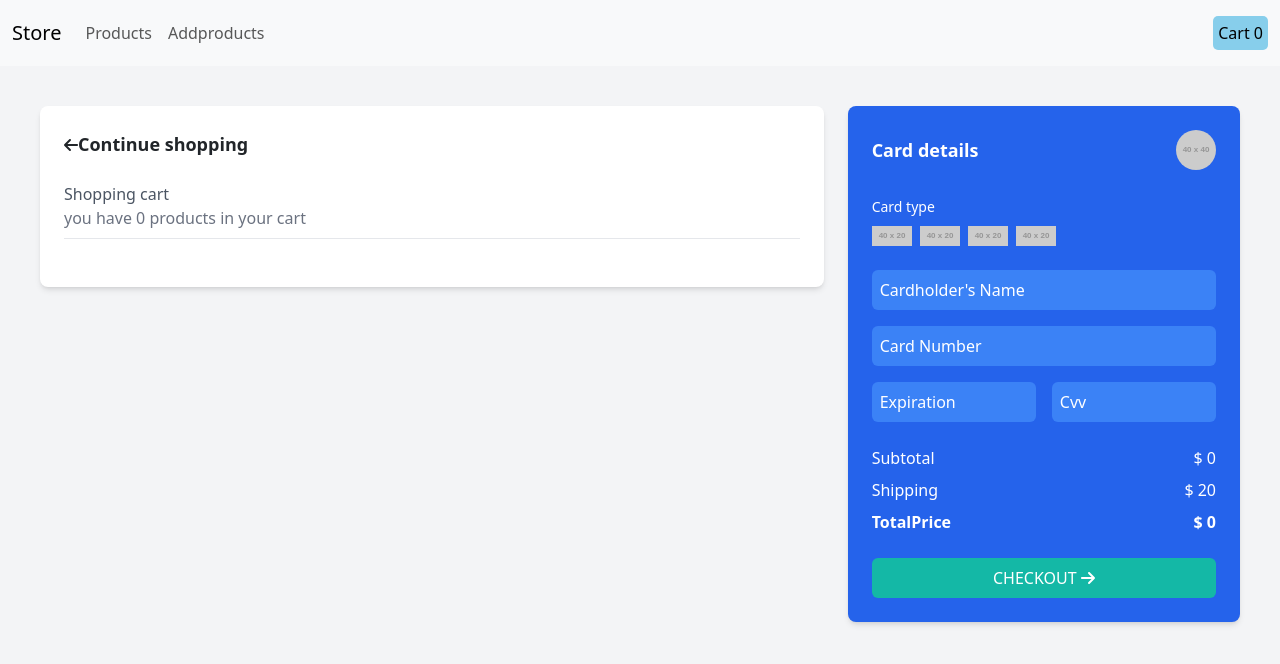
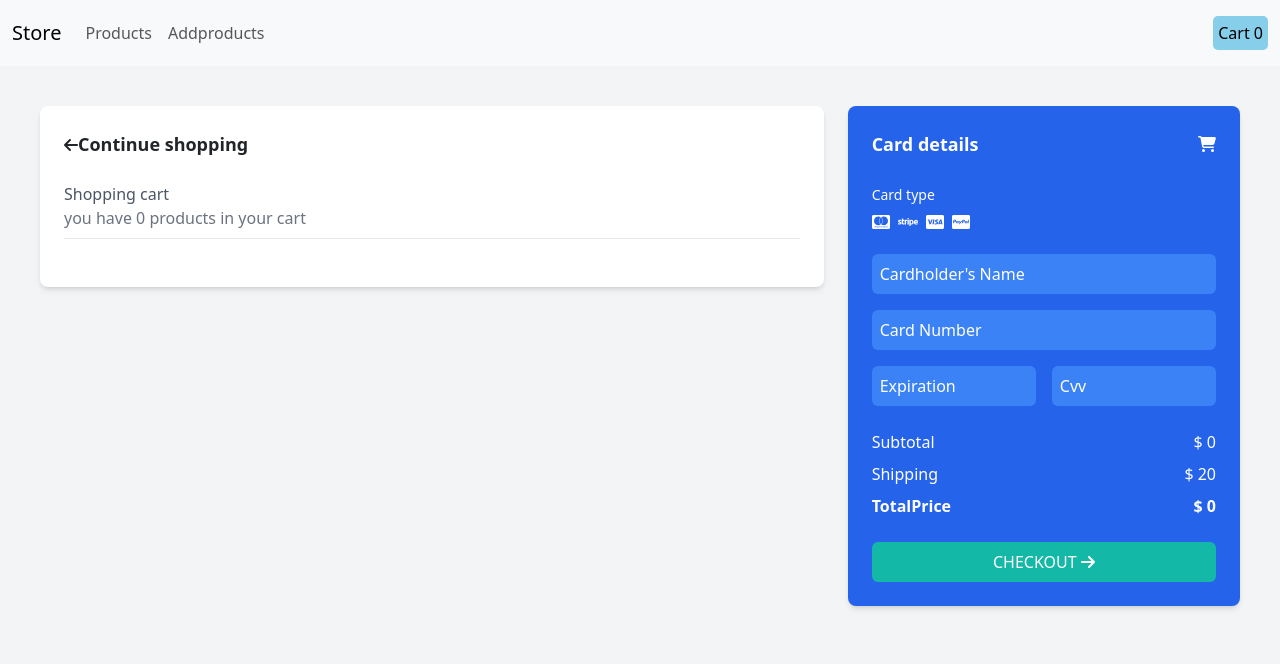
Before and after one commit to codeBase-life/Store, a React (Vite) app: page /cart in a window 1280 px wide. Shown: the top 664 px of the page. Built offline with nearby package versions, Linux system fonts and the light colour scheme.

Commit message:
payment icons setup

```diff
--- a/src/CartComponents/CartPayment.jsx
+++ b/src/CartComponents/CartPayment.jsx
@@ -5,6 +5,10 @@ import { faArrowRight } from "@fortawesome/free-solid-svg-icons";
 import CartItem from "./CartItem";
 import { Link } from "react-router-dom";
 import { useSelector, useDispatch } from "react-redux";
+import { faCcMastercard, faCcPaypal } from "@fortawesome/free-brands-svg-icons";
+import { faStripe } from "@fortawesome/free-brands-svg-icons/faStripe";
+import { faCcVisa } from "@fortawesome/free-brands-svg-icons";
+import { faCartShopping } from "@fortawesome/free-solid-svg-icons";
 
 import "../index.css";
 
@@ -60,19 +64,18 @@ function CartPayment() {
       <div className="w-1/3 ml-6 bg-blue-600 p-6 rounded-lg shadow-md text-white">
         <div className="flex items-center mb-4">
           <span className="text-lg font-semibold">Card details</span>
-          <img
-            src="https://placehold.co/40x40"
-            alt="User profile"
-            className="ml-auto rounded-full"
-          />
+          <span className="ml-auto rounded-full">
+            <FontAwesomeIcon icon={faCartShopping} />
+          </span>
         </div>
         <div className="mb-4">
           <span className="text-sm">Card type</span>
           <div className="flex space-x-2 mt-2">
-            <img src="https://placehold.co/40x20" alt="Mastercard" />
-            <img src="https://placehold.co/40x20" alt="Visa" />
-            <img src="https://placehold.co/40x20" alt="American Express" />
-            <img src="https://placehold.co/40x20" alt="PayPal" />
+            {/* <img src= alt="Mastercard" /> */}
+            <FontAwesomeIcon icon={faCcMastercard} />
+            <FontAwesomeIcon icon={faStripe} />
+            <FontAwesomeIcon icon={faCcVisa} />
+            <FontAwesomeIcon icon={faCcPaypal} />
           </div>
         </div>
         <div className="space-y-4">
```
